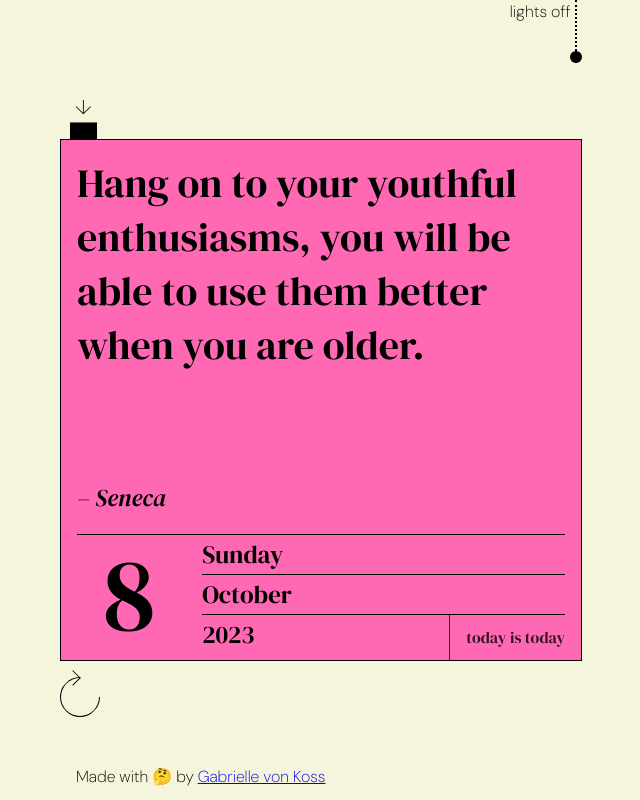
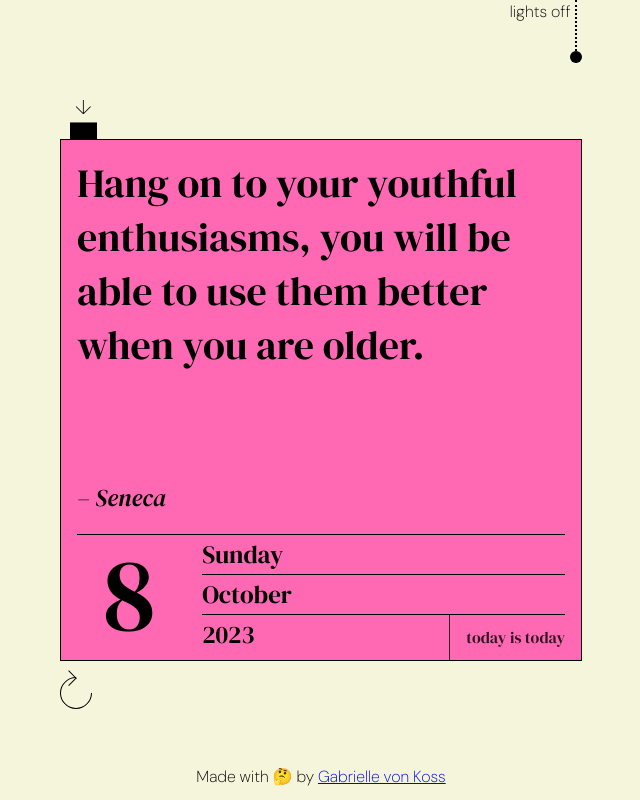
Before and after one commit to gvonkoss/todayistoday, a website built with Parcel: page index.html in a window 1280 px wide. Shown: the whole page, without its empty margins (319-959 px from the left). Built offline with nearby package versions, Linux system fonts and the light colour scheme.

Commit message:
some cleanup

```diff
--- a/src/date.js
+++ b/src/date.js
@@ -1,7 +1,7 @@
 export const buildDate = () => {
   const today = new Date();
-  const locale = navigator.language;
-
+  // const locale = navigator.language; // not mvp!
+  const locale = 'en-GB';
   const time = document.querySelector('time');
   time.setAttribute('datetime', today.toISOString());
 
--- a/styles/footer.scss
+++ b/styles/footer.scss
@@ -4,7 +4,7 @@ body > footer {
 
   p {
     font-family: 'DM Sans';
-    text-align: left;
+    text-align: center;
     color: var(--text-color);
     padding: 0.8em 1em;
 
--- a/styles/refresh.scss
+++ b/styles/refresh.scss
@@ -10,8 +10,8 @@
   border-top-color: transparent;
   border-radius: 50%;
 
-  height: 40px;
-  width: 40px;
+  height: 32px;
+  width: 32px;
 
   transform: rotate(45deg);
   transition: transform 300ms ease-in-out;
@@ -20,8 +20,8 @@
   &:before {
     content: '';
     position: absolute;
-    top: 5px;
-    left: -5px;
+    top: 4px;
+    left: -6px;
 
     border: var(--border);
     border-left-width: 0;
```
